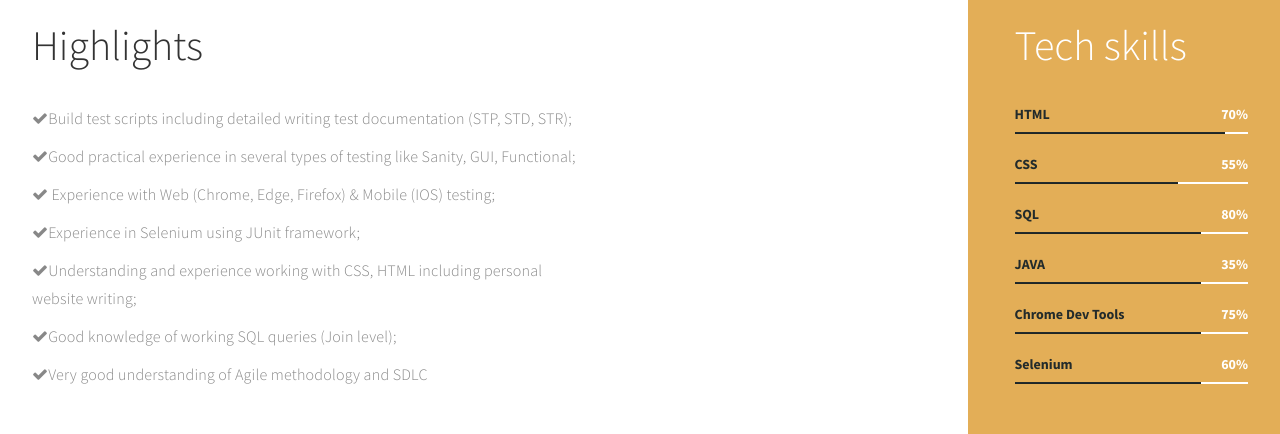
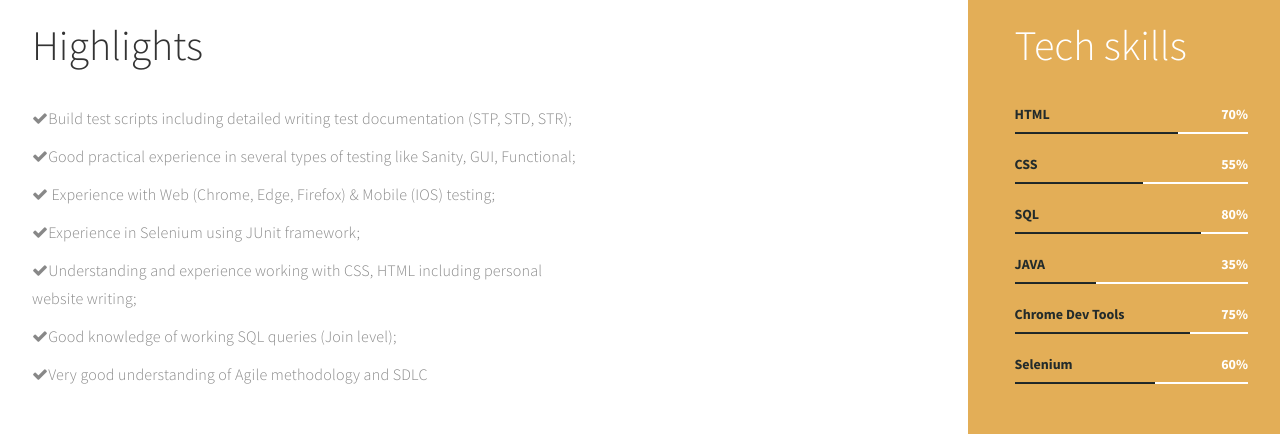
Before and after one commit to pakhomov404/pakhomov.github.io, a plain HTML site: page index.html in a window 1280 px wide. Shown: the part 820-1254 px from the top of the page. Drawn offline with Linux system fonts and the light colour scheme.

Commit message:
Add files via upload

```diff
--- a/index.html
+++ b/index.html
@@ -137,13 +137,13 @@
                          <strong>HTML</strong>
                               <span class="color-white pull-right">70%</span>
                                    <div class="progress">
-                                        <div class="progress-bar progress-bar-primary" role="progressbar" aria-valuenow="90" aria-valuemin="0" aria-valuemax="100" style="width: 90%;"></div>
+                                        <div class="progress-bar progress-bar-primary" role="progressbar" aria-valuenow="70" aria-valuemin="0" aria-valuemax="100" style="width: 70%;"></div>
                                    </div>
 
                          <strong>CSS</strong>
                               <span class="color-white pull-right">55%</span>
                                    <div class="progress">
-                                        <div class="progress-bar progress-bar-primary" role="progressbar" aria-valuenow="70" aria-valuemin="0" aria-valuemax="100" style="width: 70%;"></div>
+                                        <div class="progress-bar progress-bar-primary" role="progressbar" aria-valuenow="55" aria-valuemin="0" aria-valuemax="100" style="width: 55%;"></div>
                                    </div>
 
                          <strong>SQL</strong>
@@ -154,17 +154,17 @@
                                    <strong>JAVA</strong>
                                         <span class="color-white pull-right">35%</span>
                                              <div class="progress">
-                                                  <div class="progress-bar progress-bar-primary" role="progressbar" aria-valuenow="80" aria-valuemin="0" aria-valuemax="100" style="width: 80%;"></div>
+                                                  <div class="progress-bar progress-bar-primary" role="progressbar" aria-valuenow="35" aria-valuemin="0" aria-valuemax="100" style="width: 35%;"></div>
                                              </div>
                                              <strong>Chrome Dev Tools</strong>
                                                   <span class="color-white pull-right">75%</span>
                                                        <div class="progress">
-                                                            <div class="progress-bar progress-bar-primary" role="progressbar" aria-valuenow="80" aria-valuemin="0" aria-valuemax="100" style="width: 80%;"></div>
+                                                            <div class="progress-bar progress-bar-primary" role="progressbar" aria-valuenow="75" aria-valuemin="0" aria-valuemax="100" style="width: 75%;"></div>
                                                        </div>
                                              <strong>Selenium</strong>
                                                   <span class="color-white pull-right">60%</span>
                                                        <div class="progress">
-                                                            <div class="progress-bar progress-bar-primary" role="progressbar" aria-valuenow="80" aria-valuemin="0" aria-valuemax="100" style="width: 80%;"></div>
+                                                            <div class="progress-bar progress-bar-primary" role="progressbar" aria-valuenow="60" aria-valuemin="0" aria-valuemax="100" style="width: 60%;"></div>
                                                        </div>
                          </div>
 
```
